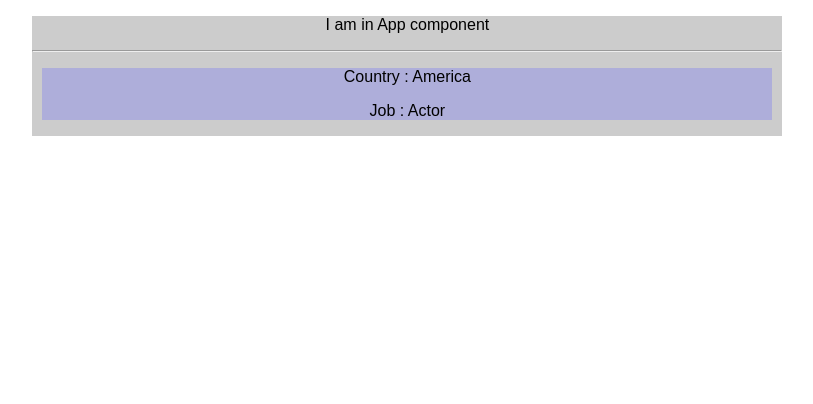
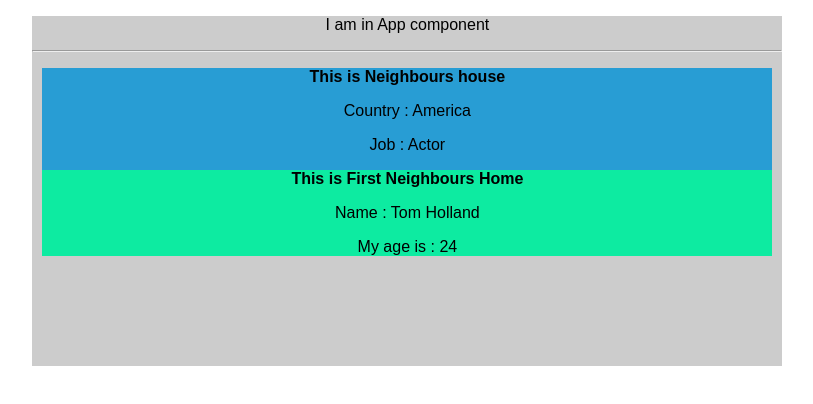
Before and after one commit to 4bhishekKasam/React-Context-api, a React (Create React App) app: page / in a window 1280 px wide. Shown: the top 404 px of the page, without its empty margins (262-1075 px from the left). Built offline with nearby package versions, Linux system fonts and the light colour scheme.

Commit message:
changes in display

```diff
--- a/src/App.css
+++ b/src/App.css
@@ -4,7 +4,7 @@
   margin: 10px;
   width: 750px;
   margin-left: 23%;
-  height: 120px;
+  height: 350px;
 }
 
 .App-logo {
@@ -27,10 +27,13 @@
   font-size: large;
 }
 .childDiv{
-  background-color: #aadd;
+  background-color: rgba(16, 151, 214, 0.867);
   margin: 10px;
 }
-
+.firstDiv{
+  color: black;
+  background-color: rgb(13, 235, 161);
+}
 @keyframes App-logo-spin {
   from { transform: rotate(0deg); }
   to { transform: rotate(360deg); }
--- a/src/App.js
+++ b/src/App.js
@@ -2,6 +2,7 @@ import React, { Component } from 'react';
 import logo from './logo.svg';
 import './App.css';
 import Neighbour from './Neighbour';
+import FirstNeighbour from './FirstNeighbour';
 import { MyContext } from './Context';
 
 class MyProvider extends Component {
@@ -21,6 +22,7 @@ class MyProvider extends Component {
   }
 }
 
+
 class App extends Component {
   render() {
     return (
@@ -28,9 +30,11 @@ class App extends Component {
         <MyProvider value={{ state: this.state }}>
           <div>
             <p>I am in App component</p>
+
             <hr />
             <div className="childDiv">
               <Neighbour />
+
             </div>
 
           </div>
--- /dev/null
+++ b/src/FirstNeighbour.js
@@ -0,0 +1,28 @@
+import React, { Component } from 'react';
+import { MyContext } from './Context';
+import './App.css';
+
+class FirstNeighbour extends Component {
+    constructor(props) {
+        super(props)
+    }
+
+    render() {
+        return (
+            <div className="firstDiv">
+
+                <MyContext.Consumer>
+                    {context =>
+                        <React.Fragment>
+                            <b> This is First Neighbours Home<br /></b>
+                            <p>Name :  {context.state.firstName}  {context.state.lastName}</p>
+                            <p>My age is : {context.state.age}</p>
+                        </React.Fragment>
+                    }
+                </MyContext.Consumer>
+            </div>
+        );
+    }
+}
+
+export default FirstNeighbour;
--- a/src/Neighbour.js
+++ b/src/Neighbour.js
@@ -1,5 +1,6 @@
 import React, { Component } from 'react';
 import { MyContext } from './Context';
+import FirstNeighbour from './FirstNeighbour';
 
 class Neighbour extends Component {
     constructor(props) {
@@ -8,16 +9,19 @@ class Neighbour extends Component {
 
     render() {
         return (
-
+            <div>
                 <MyContext.Consumer>
                     {context => (
                         <React.Fragment>
+                            <p><b>This is Neighbours house</b></p>
                             <p>Country : {context.state.country}</p>
                             <p>Job : {context.state.job}</p>
+
+                            <FirstNeighbour />
                         </React.Fragment>
                     )}
                 </MyContext.Consumer>
-
+            </div>
         );
     }
 }
```
Lines whose indentation alone changed are shown as unchanged.
